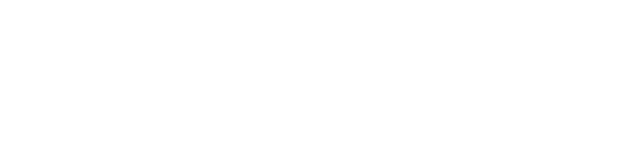
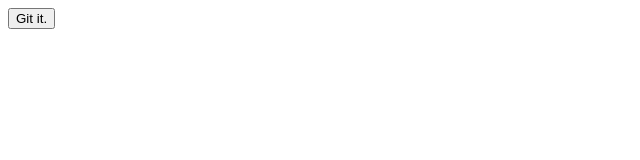
Before and after one commit to ummjhall/hdt-first-project, a plain HTML site: page index.html in a window 1280 px wide. Shown: the whole page, without its empty margins (0-640 px from the left). Drawn offline with Linux system fonts and the light colour scheme.

Commit message:
Add button, add .gitignore

```diff
--- a/index.html
+++ b/index.html
@@ -6,6 +6,7 @@
     <title>Document</title>
 </head>
 <body>
+  <button onclick='gitIt()'>Git it.</button>
   <script src="index.js"></script>
 </body>
 </html>
--- a/index.js
+++ b/index.js
@@ -1 +1,5 @@
 alert('Git it.');
+
+function gitIt() {
+  console.log('Git it.');
+}
```
Also changed, not shown: 1 other file.
